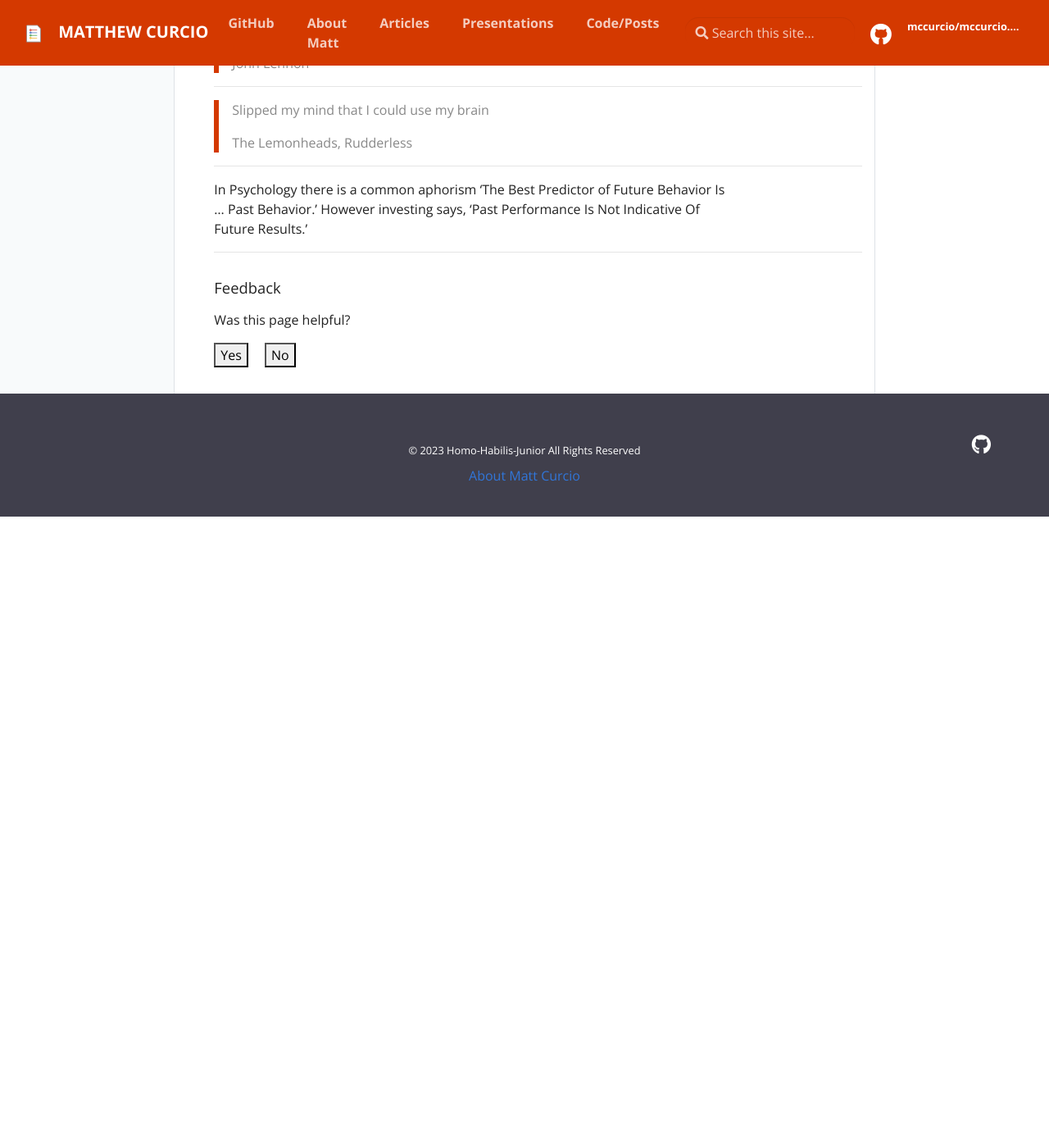
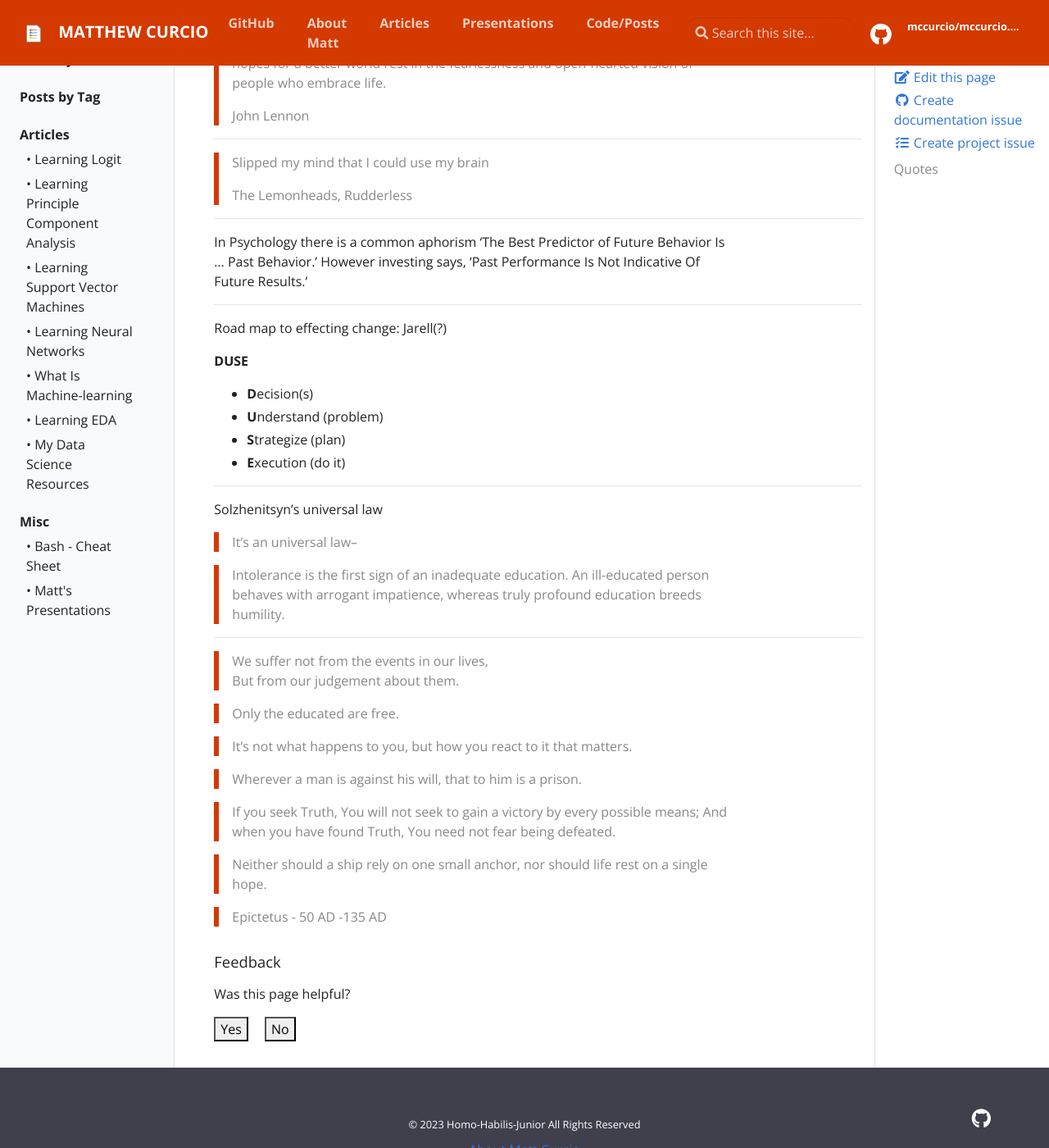
Before and after one commit to mccurcio/mccurcio.github.io, a Jekyll site: the page built from _posts/misc/2022-06-22-quotes.md, in a window 1280 px wide and 1400 px high, scrolled down 4478 px. Shown: the whole window at 82% size. Built offline with Jekyll 4.4.1, drawn with Linux system fonts in a browser that asks for light colours; our own code applies the rules of GitHub Pages for plain Markdown files; before the commit the page ends 5108 px from its top, so only the background shows below that; some of the changed text lies outside the part shown.

Commit message:
Update 2022-06-22-quotes.md

```diff
--- a/_posts/misc/2022-06-22-quotes.md
+++ b/_posts/misc/2022-06-22-quotes.md
@@ -117,6 +117,9 @@ Burden of Proof
 
 ---
 
+>The penalty good men pay for indifference to public affairs is to be ruled by evil men.
+
+
 >We can easily forgive a child who is afraid of the dark; the real tragedy of life is when men are afraid of the light.
 >
 >Plato
@@ -146,8 +149,8 @@ Burden of Proof
 
 ---
 
->You don't develop courage by being happy in your everyday relationships.
->You develop it by surviving difficult times and challenging adversity.
+>One does not develop courage by being happy in your everyday relationships.
+>One develops it by surviving difficult times and challenging adversity.
 
 
 >Why should I fear death?
@@ -227,3 +230,40 @@ In Psychology there is a common aphorism 'The Best Predictor of Future Behavior
 However investing says, 'Past Performance Is Not Indicative Of Future Results.'
 
 ---
+
+Road map to effecting change: Jarell(?)
+
+**DUSE**
+
+* **D**ecision(s)
+* **U**nderstand (problem)
+* **S**trategize (plan)
+* **E**xecution (do it)
+
+---
+
+Solzhenitsyn's universal law
+
+>It's an universal law–
+
+>Intolerance is the first sign of an inadequate education.
+>An ill-educated person behaves with arrogant impatience, whereas truly profound education breeds humility.
+
+---
+
+>We suffer not from the events in our lives,<br>But from our judgement about them.
+
+>Only the educated are free.
+
+>It's not what happens to you, but how you react to it that matters.
+
+>Wherever a man is against his will, that to him is a prison.
+
+>If you seek Truth,
+>You will not seek to gain a victory by every possible means;
+>And when you have found Truth,
+>You need not fear being defeated.
+
+>Neither should a ship rely on one small anchor, nor should life rest on a single hope.
+
+>Epictetus - 50 AD -135 AD
```
